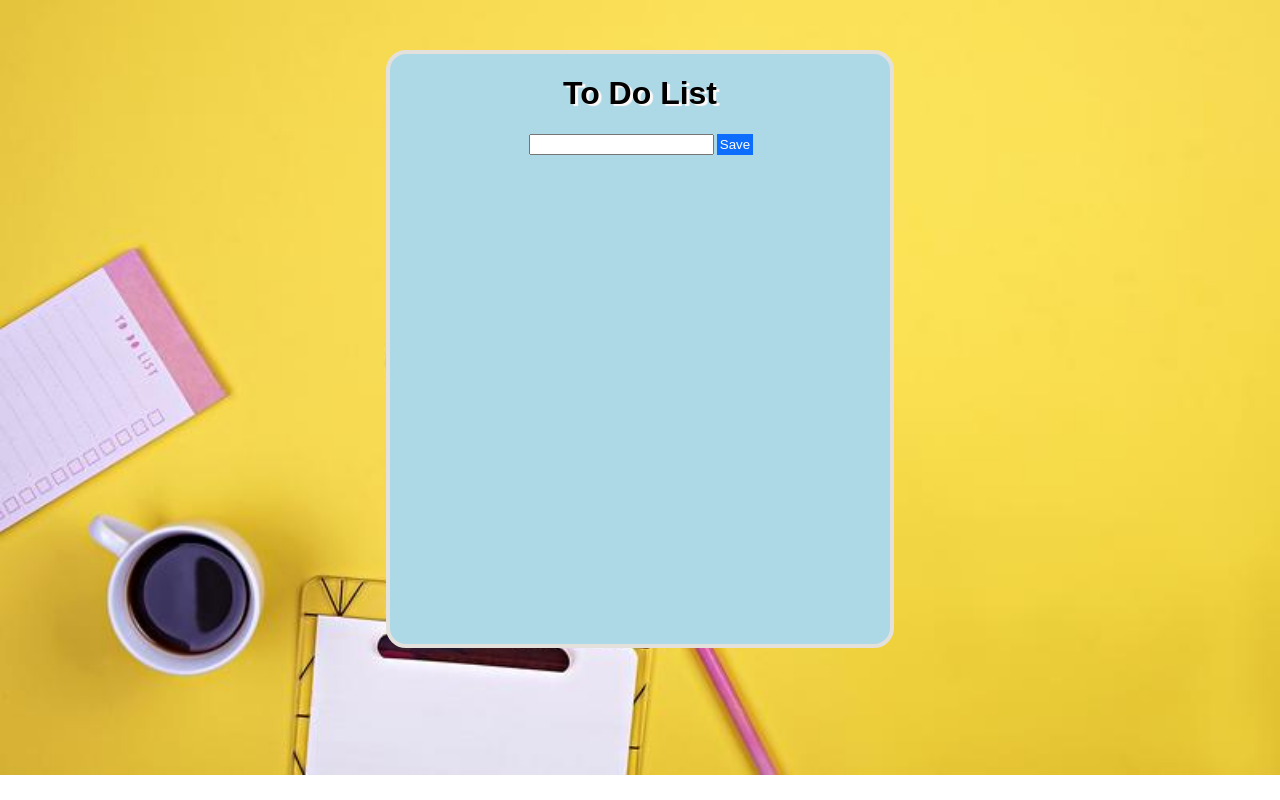
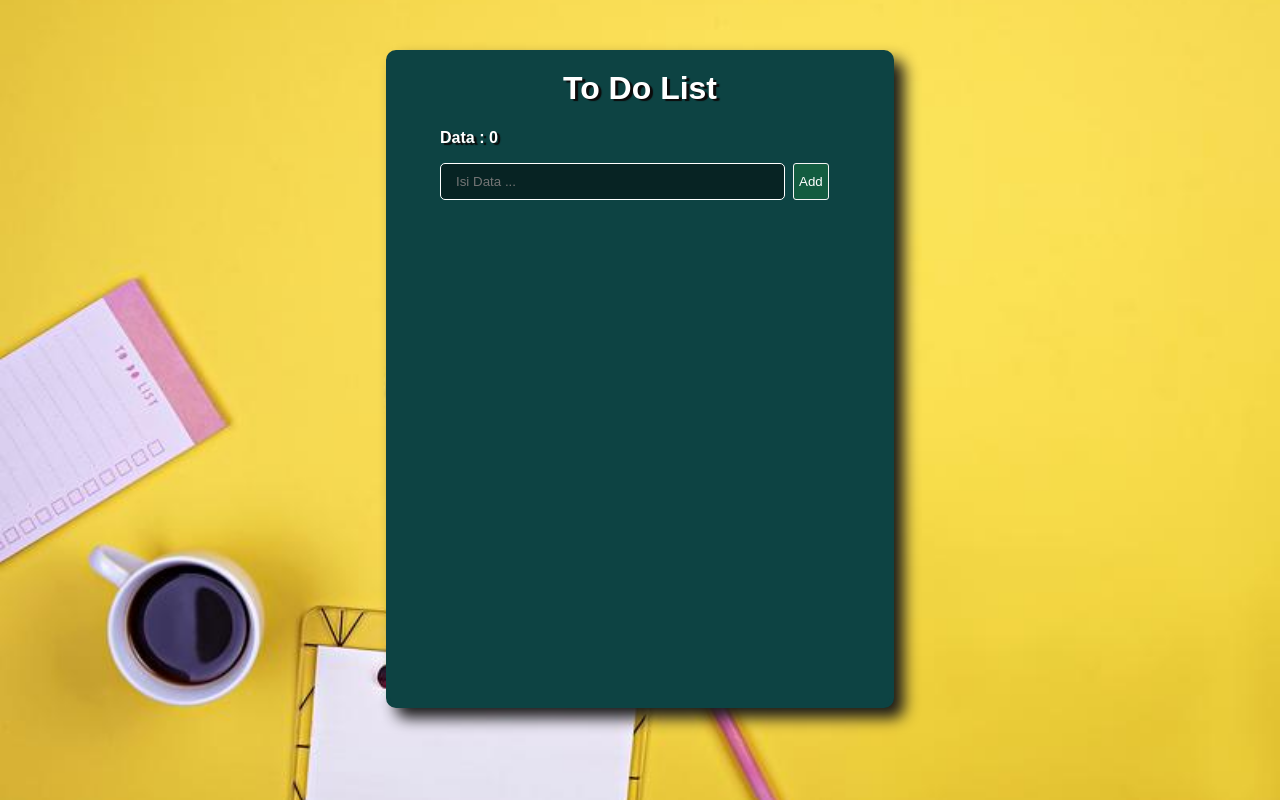
Before and after one commit to Tekkheng/todolist, a React (Create React App) app: page / in a window 1280 px wide. Built offline with nearby package versions, Linux system fonts and the light colour scheme.

Commit message:
Mendesign Tampilan menggunakan Css

```diff
--- a/src/App.css
+++ b/src/App.css
@@ -1,7 +1,8 @@
-.App {
+h1 {
   text-align: center;
+  position:relative;
+  bottom: 10%;
 }
-
 .App-logo {
   height: 40vmin;
   pointer-events: none;
@@ -38,18 +39,45 @@
 }
 
 .box {
-  border: 4px solid rgb(228, 225, 220);
-  border-radius: 20px;
-  text-shadow: 3px 2px 1px rgb(254, 249, 249);
+  border: 4px solid #0d4343;
+  border-radius: 10px;
+  color:white;
+  box-shadow: 10px 10px 15px #1a1919;
+  text-shadow: 3px 2px 1px rgb(12, 11, 11);
   font-weight: bold;
   font-family: sans-serif;
-  width : 500px;
-  height: 590px;
+  width : 400px;
+  height: 550px;
   margin : 50px auto;
+  padding : 50px;
   z-index : 5;
-  background-color: #add8e6;
+  background-color: 	#0d4343
 }
-
+.inptData{
+  margin-top:5px;
+  position:relative;
+  bottom: 10%;
+  color:white;
+}
+.inpt1{
+  width: 82%;
+  padding : 10px 0px 10px 15px;
+  background-color: rgba(0, 0, 0, 0.488);
+  border:1px solid white;
+  border-radius: 5px;
+  position:relative;
+  bottom: 10%;
+  color:white;
+}
+.btnAdd{
+  background-color: rgba(29, 131, 58, 0.38);
+  border: 1px solid #f4f4f4;
+  border-radius : 3px;
+  color : white;
+  padding:10px 5px 10px 5px;
+  position: relative;
+  left: 2%;
+}
 button{
   background-color: #0d6efd;
   border: 1px solid #0d6efd;
@@ -79,10 +107,12 @@ button.btn2{
 
 ol{
   text-align: left;
-  border:1px solid rgb(131, 125, 125);
+  border:2px solid rgb(235, 229, 229);
   border-radius: 5px;
   padding : 5px 0px 5px 15px;
-  background-color: white;
+  background-color: transparent;
+  position:relative;
+  bottom: 10%;
 }
 li{
   display:inline;
--- a/src/statefull.js
+++ b/src/statefull.js
@@ -5,6 +5,7 @@ class Todo extends React.Component {
         input : "",
         items : [],
         edit : {},
+        // check : "",
     }
 
     doInput = (v) =>{
@@ -27,12 +28,22 @@ class Todo extends React.Component {
             const cloneItems = [...this.state.items];
             console.log(cloneItems);
             cloneItems[cariIndex] = itemsBaru;
+            this.setState({
+                input : "",
+                edit : {},
+            })
             console.log(cloneItems[cariIndex]);
 
             if(this.state.input !== ""){
                 this.setState({
                     items : cloneItems,
                 })
+
+                // this.setState({
+                //     check : "",
+                // })
+                // console.log(this.state.check);
+
             }else{
                 alert("Data masih kosong");
             }
@@ -75,20 +86,32 @@ class Todo extends React.Component {
         })
     }
 
+    // check = (v)=>{
+    //     this.setState({
+    //         check : v.target.checked,
+    //     })
+    //     console.log(this.state.check);
+    // }
+
     render(){
         // console.log(this.state.edit);
         return(
             <div className="box">
             <h1>To Do List</h1>
-            <input type="text" onChange={((inpt)=>this.doInput(inpt))} value={this.state.input}/>
-            <button onClick={this.ToDo}>Save</button>
+            <p style={{position:"relative",bottom:"10%"}}> Data : {this.state.items.length}</p>
+            <div className="inptData">
+                <input className="inpt1" type="text" onChange={((inpt)=>this.doInput(inpt))} value={this.state.input} placeholder="Isi Data ..."/>
+                <button className="btnAdd"onClick={this.ToDo}>Add</button>
+            </div>
 
             {this.state.items.map((d)=>{
                 return(
                     <ol>
                         <li>{d.input}</li>
+                        <button className="btn2" onClick={this.hapusBtn.bind(this, d.id)}>delete</button>
                         <button className="btn" onClick={this.editBtn.bind(this,d)}>edit</button>
-                        <button className="btn2" onClick={this.hapusBtn.bind(this, d.id)}>delete</button>
+                        {/* <input className="cekbox" type="checkbox" onClick={this.check} checked={this.state.check} onChange={(()=>"")} style={{float:"right"}}/> */}
+                        <input className="cekbox" type="checkbox" style={{float:"right"}}/>
                     </ol>
                 )
             })}
--- a/src/stateless.js
+++ b/src/stateless.js
@@ -64,10 +64,11 @@ const Todolist = () =>{
         <>
         <div className="box">
             <h1>To Do List</h1>
-            <label>Isi Todolist :</label>
-            <input type="text" onChange={((inpt)=>inputData(inpt.target.value))} value={data} />
-            <button type="submit" onClick={ToDo}>Save</button>
-            <hr/>
+            <p style={{position:"relative",bottom:"10%"}}> Data : {items.length}</p>
+            <div className="inptData">
+                <input className="inpt1" type="text" onChange={((inpt)=>inputData(inpt.target.value))} value={data} placeholder="Isi Data ..."/>
+                <button className="btnAdd" type="submit" onClick={ToDo}>Save</button>
+            </div>
 
             {items.map((item)=>{
                 return (
@@ -77,6 +78,7 @@ const Todolist = () =>{
                         </li>
                         <button className="btn" onClick={hapusItems.bind(this, item.id)}>Hapus</button>
                         <button className="btn2" onClick={editItems.bind(this, item)}>Edit</button>
+                        <input className="cekbox" type="checkbox" style={{float:"right"}}/>
                     </ol>
                 )
             })}
```
